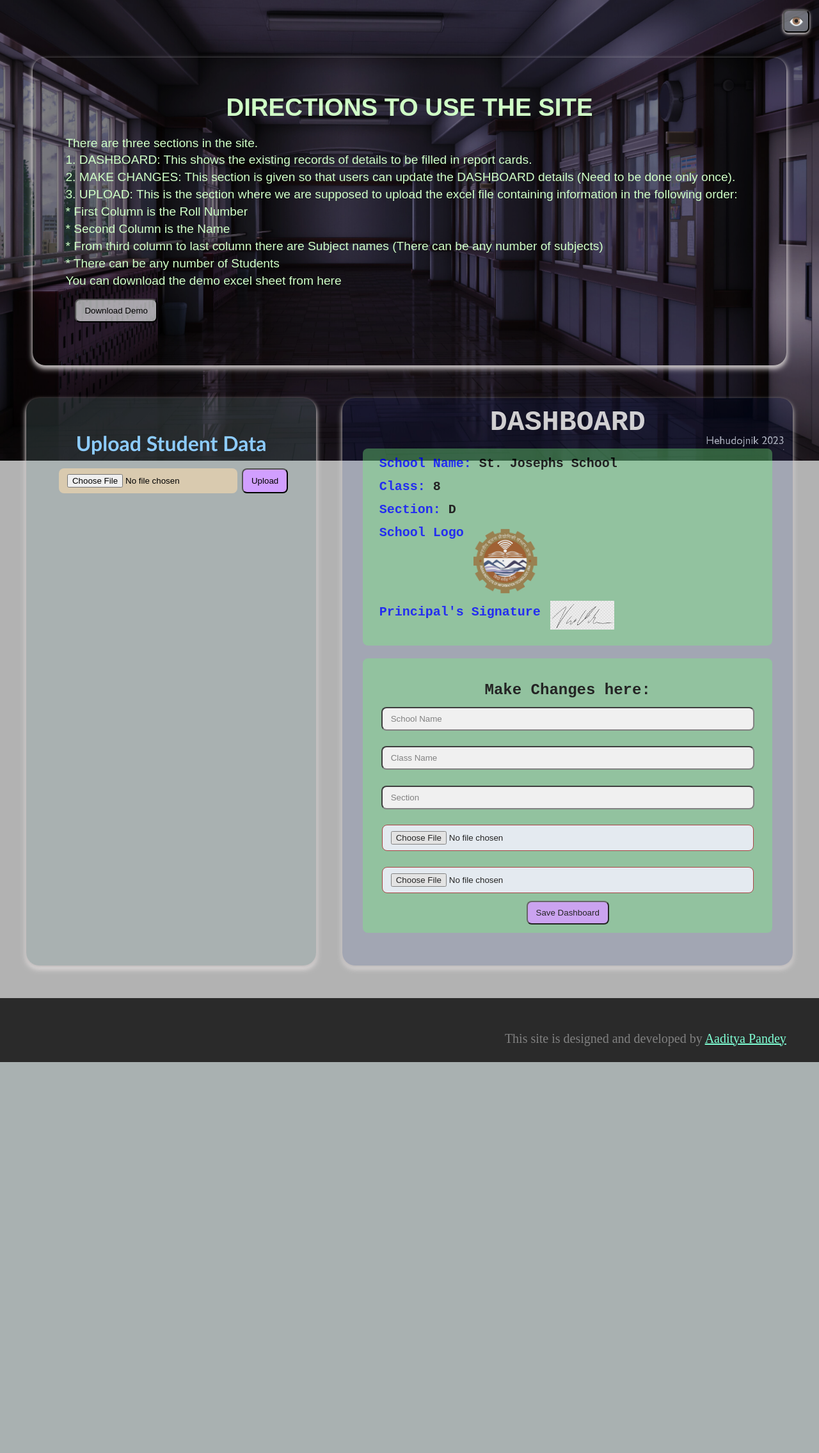
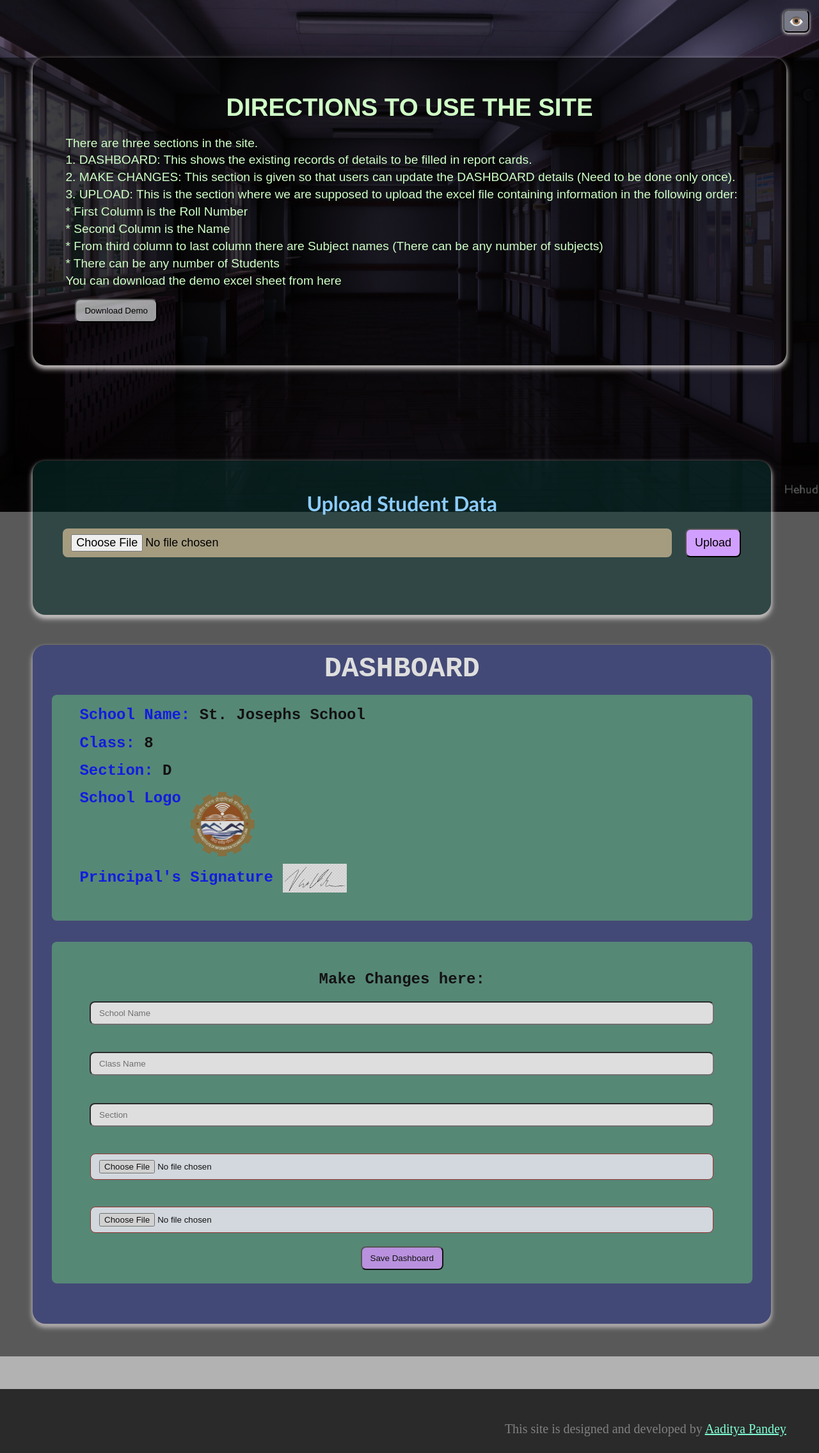
Before and after one commit to AadityaPandey30/ResultAutomation, a Flask app: page / in a window 1280 px wide. Shown: the whole page at 64% size. Before the commit the page ends 1660 px from the top, so only its background shows below. Run offline with Flask 3, Linux system fonts and the light colour scheme.

Commit message:
Responsiveness added

```diff
--- a/static/style.css
+++ b/static/style.css
@@ -199,12 +199,40 @@ button{
     margin-left: 0;
 }
 
-@media (max-width: 500px) {
+@media (min-width: 500px) {
+    .content{
+        background-color: rgba(0, 0, 0, 0.501);
+    }
     .flex{
         flex-direction: column;
+        flex-direction: column-reverse;
+        padding: 4%;
     }
     .bac-img{
         height: 100vh;
         width:fit-content;
     }
+    .dashboard{
+        width: 93%;
+        background-color: #0f26be5c;
+    }
+    .dashboard .existing-info{
+        font-size: larger;
+    }
+    .dashboard .changes{
+        font-size: larger;
+    }
+    .upload-here{
+        width: 90%;
+        margin: 4% 0px;
+        background-color: rgba(8, 55, 51, 0.486);
+    }
+    .upload-here input{
+        width: 90%;
+        font-size: large;
+    }
+    .upload-here button
+    {
+        font-size: large;
+    }
 }
```
